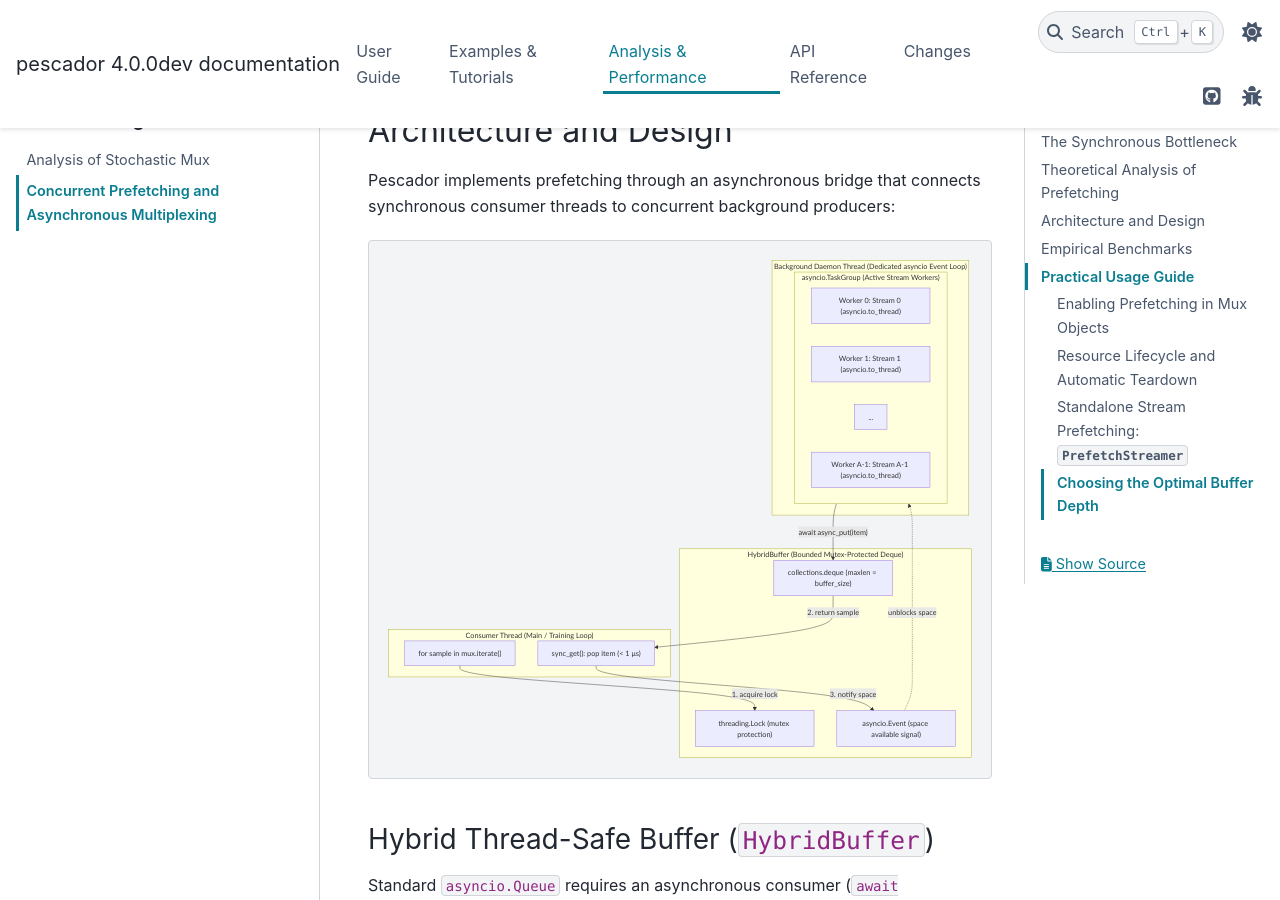
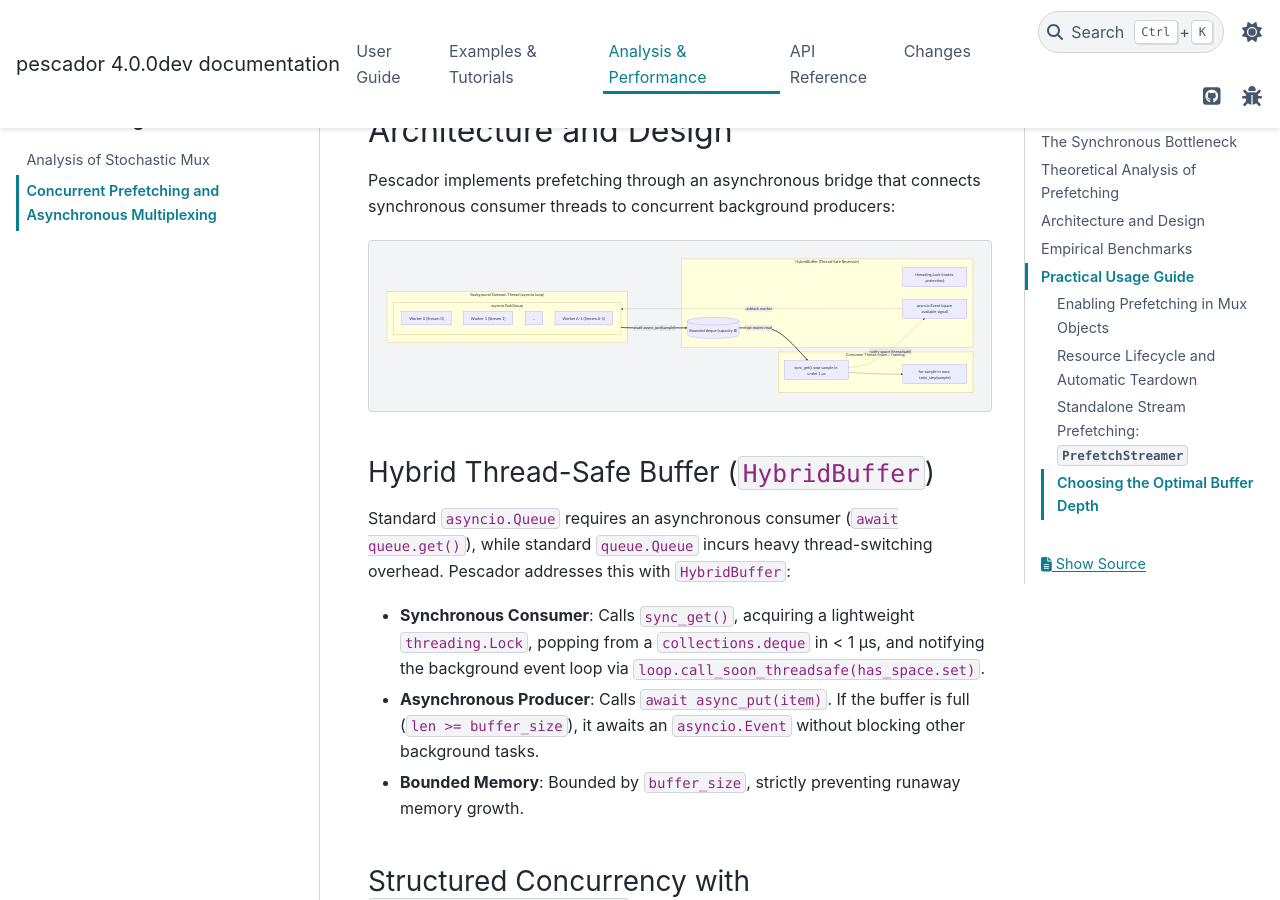
Before and after one commit to pescadores/pescador, a Sphinx documentation site: the page built from docs/prefetching.rst, in a window 1280 px wide and 900 px high, scrolled down 3645 px. Built offline with Sphinx 7.4.7 and the PyData theme 0.15.4, drawn with Linux system fonts in a browser that asks for light colours; pages that are not in the unit, such as notebooks, are missing from menus.

Commit message:
Redesign prefetching architecture diagram to horizontal 3-column layout
- Switch from vertical flowchart TD to horizontal flowchart LR to drastically reduce vertical span
- Organize dataflow into three intuitive columns: Background Daemon Thread (left),
  HybridBuffer reservoir (center), and Consumer Thread (right)
- Use bold forward arrows for sample delivery and dashed feedback arrows for backpressure
- Replace HTML entities with plain text descriptions to prevent rendering issues

Co-authored-by: Gemini 3.8 Flash <noreply@antigravity.google.com>

```diff
--- a/docs/prefetching.rst
+++ b/docs/prefetching.rst
@@ -157,33 +157,36 @@ consumer threads to concurrent background producers:
 
 .. mermaid::
 
-   flowchart TD
-       subgraph Consumer["Consumer Thread (Main / Training Loop)"]
-           CLoop["for sample in mux.iterate()"]
-           CGet["sync_get(): pop item (&lt; 1 μs)"]
-       end
-
-       subgraph Buffer["HybridBuffer (Bounded Mutex-Protected Deque)"]
-           BDeque["collections.deque (maxlen = buffer_size)"]
-           BLock["threading.Lock (mutex protection)"]
-           BEvent["asyncio.Event (space available signal)"]
-       end
-
-       subgraph Background["Background Daemon Thread (Dedicated asyncio Event Loop)"]
+   flowchart LR
+       subgraph Background["Background Daemon Thread (asyncio loop)"]
            direction TB
-           subgraph TG["asyncio.TaskGroup (Active Stream Workers)"]
-               W0["Worker 0: Stream 0 (asyncio.to_thread)"]
-               W1["Worker 1: Stream 1 (asyncio.to_thread)"]
+           subgraph TG["asyncio.TaskGroup"]
+               direction TB
+               W0["Worker 0 (Stream 0)"]
+               W1["Worker 1 (Stream 1)"]
                Wdots["..."]
-               Wk["Worker A-1: Stream A-1 (asyncio.to_thread)"]
+               WA["Worker A-1 (Stream A-1)"]
            end
        end
 
-       CLoop -->|"1. acquire lock"| BLock
-       BDeque -->|"2. return sample"| CGet
-       CGet -->|"3. notify space"| BEvent
-       BEvent -.->|"unblocks space"| TG
-       TG -->|"await async_put(item)"| BDeque
+       subgraph Buffer["HybridBuffer (Thread-Safe Reservoir)"]
+           direction TB
+           Lock["threading.Lock (mutex protection)"]
+           Deque[("Bounded deque (capacity B)")]
+           Event["asyncio.Event (space available signal)"]
+       end
+
+       subgraph Consumer["Consumer Thread (Main / Training)"]
+           direction TB
+           Pop["sync_get(): pop sample in under 1 μs"]
+           Loop["for sample in mux: train_step(sample)"]
+       end
+
+       TG ==>|"await async_put(sample)"| Deque
+       Deque ==>|"fast mutex read"| Pop
+       Pop --> Loop
+       Pop -.->|"notify space (threadsafe)"| Event
+       Event -.->|"unblock worker"| TG
 
 Hybrid Thread-Safe Buffer (``HybridBuffer``)
 ^^^^^^^^^^^^^^^^^^^^^^^^^^^^^^^^^^^^^^^^^^^^
```
